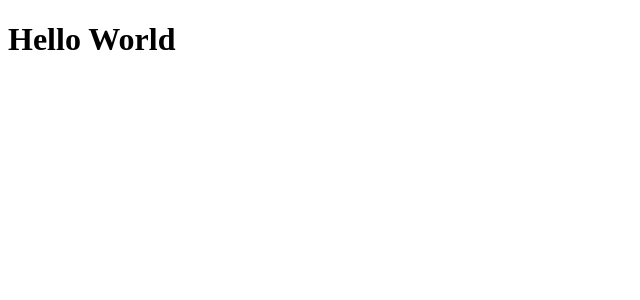
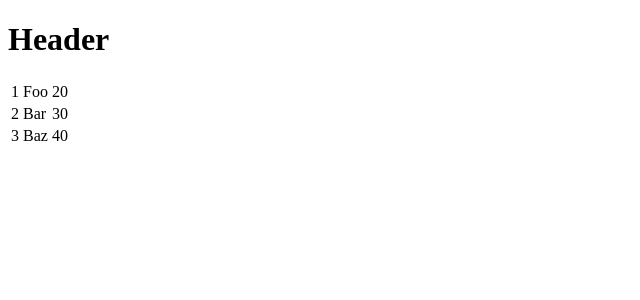
Before and after one commit to dactrungnguyen/react-app, a React app: page / in a window 1280 px wide. Shown: the top 300 px of the page, without its empty margins (0-640 px from the left). Built offline with nearby package versions, Linux system fonts and the light colour scheme.

Commit message:
Finished components

```diff
--- a/App.js
+++ b/App.js
@@ -1,9 +1,64 @@
 import React, { Component } from 'react';
+
+class Header extends React.Component {
+   render() {
+      return (
+         <div>
+            <h1>
+               Header
+            </h1>
+         </div>
+      )
+   }
+}
+
+class TableRow extends React.Component {
+   render() {
+      return (
+         <tr>
+            <td>{this.props.data.id}</td>
+            <td>{this.props.data.name}</td>
+            <td>{this.props.data.age}</td>
+         </tr>
+      )
+   }
+}
+
 class App extends Component{
-   render(){
-      return(
+   constructor() {
+      super();
+      this.state = {
+         data:
+         [
+            {
+               "id":1,
+               "name":"Foo",
+               "age":"20"
+            },
+            {
+               "id":2,
+               "name":"Bar",
+               "age":"30"
+            },
+            {
+               "id":3,
+               "name":"Baz",
+               "age":"40"
+            }
+         ]
+      }
+   }
+   render() {
+      return (
          <div>
-            <h1>Hello World</h1>
+            <Header/>
+            <table>
+               <tbody>
+                  {this.state.data.map(
+                     (person, i) => <TableRow key = {i} data = {person}/>
+                  )}
+               </tbody>
+            </table>
          </div>
       );
    }
```
Also changed, not shown: package.json (+5 -3 lines), 2 other files (tests, documents, lock files or other folders).
